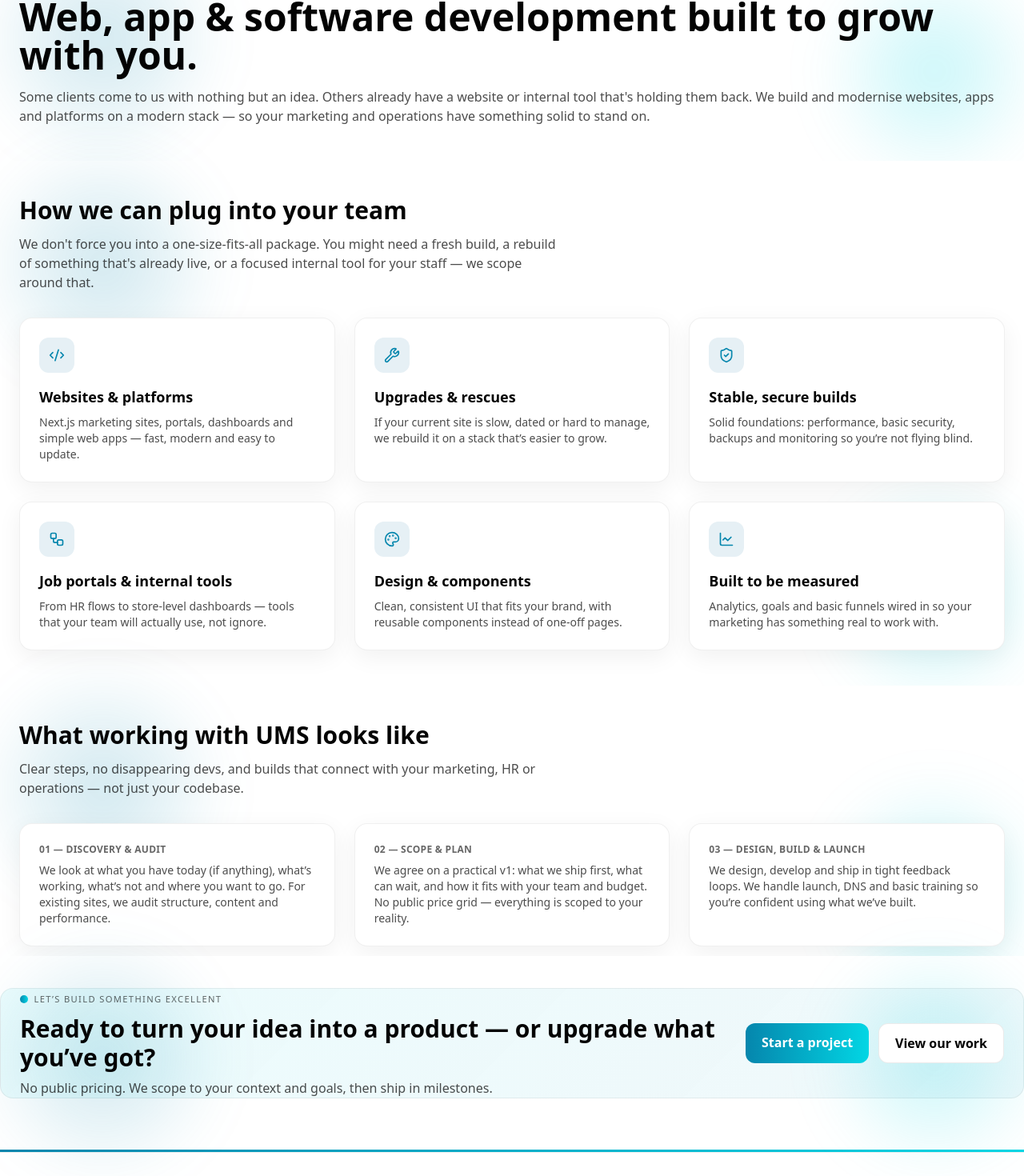
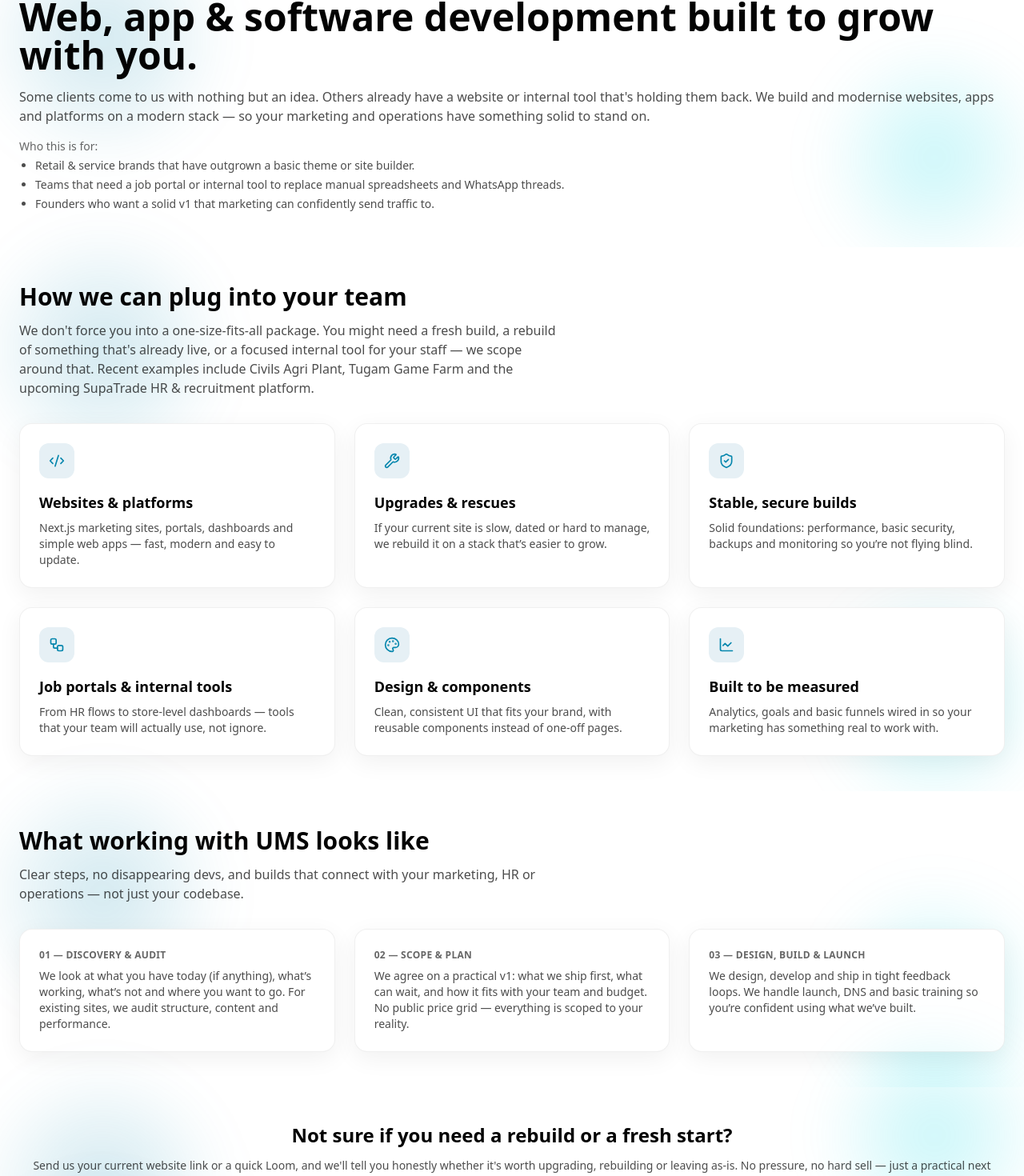
Before and after one commit to RynoIsJeff/ums-site, a Next.js app: page /development in a window 1280 px wide. Shown: the part 144-1614 px from the top of the page at 80% size. Built offline with nearby package versions, Linux system fonts and the light colour scheme.

Commit message:
Enhance Development Page with new content and improved heading styles

```diff
--- a/src/app/(site)/development/page.tsx
+++ b/src/app/(site)/development/page.tsx
@@ -76,7 +76,7 @@ export default function DevPage() {
       <Section>
         <div className="container max-w-4xl">
           <span className="kicker">Development</span>
-          <h1 className="mt-2 text-4xl md:text-5xl font-bold">
+          <h1 className="mt-2 text-[2.1rem] md:text-5xl font-bold">
             Web, app &amp; software development built to grow with you.
           </h1>
           <p className="mt-4 text-black/70">
@@ -85,6 +85,23 @@ export default function DevPage() {
             build and modernise websites, apps and platforms on a modern stack —
             so your marketing and operations have something solid to stand on.
           </p>
+
+          {/* Who this is for */}
+          <p className="mt-4 text-sm text-black/60">Who this is for:</p>
+          <ul className="mt-1 text-sm text-black/70 list-disc pl-5 space-y-1">
+            <li>
+              Retail &amp; service brands that have outgrown a basic theme or
+              site builder.
+            </li>
+            <li>
+              Teams that need a job portal or internal tool to replace manual
+              spreadsheets and WhatsApp threads.
+            </li>
+            <li>
+              Founders who want a solid v1 that marketing can confidently send
+              traffic to.
+            </li>
+          </ul>
         </div>
       </Section>
 
@@ -98,6 +115,8 @@ export default function DevPage() {
             We don&apos;t force you into a one-size-fits-all package. You might
             need a fresh build, a rebuild of something that&apos;s already live,
             or a focused internal tool for your staff — we scope around that.
+            Recent examples include Civils Agri Plant, Tugam Game Farm and the
+            upcoming SupaTrade HR &amp; recruitment platform.
           </p>
 
           <div className="mt-8 grid gap-6 md:grid-cols-3">
@@ -147,6 +166,21 @@ export default function DevPage() {
         </div>
       </Section>
 
+      {/* MINI CTA BEFORE GLOBAL CTA BAND */}
+      <Section>
+        <div className="container max-w-3xl text-center">
+          <h2 className="text-2xl font-semibold">
+            Not sure if you need a rebuild or a fresh start?
+          </h2>
+          <p className="mt-3 text-sm text-black/70">
+            Send us your current website link or a quick Loom, and we&apos;ll
+            tell you honestly whether it&apos;s worth upgrading, rebuilding or
+            leaving as-is. No pressure, no hard sell — just a practical next
+            step.
+          </p>
+        </div>
+      </Section>
+
       <CtaBand />
     </main>
   );
```
